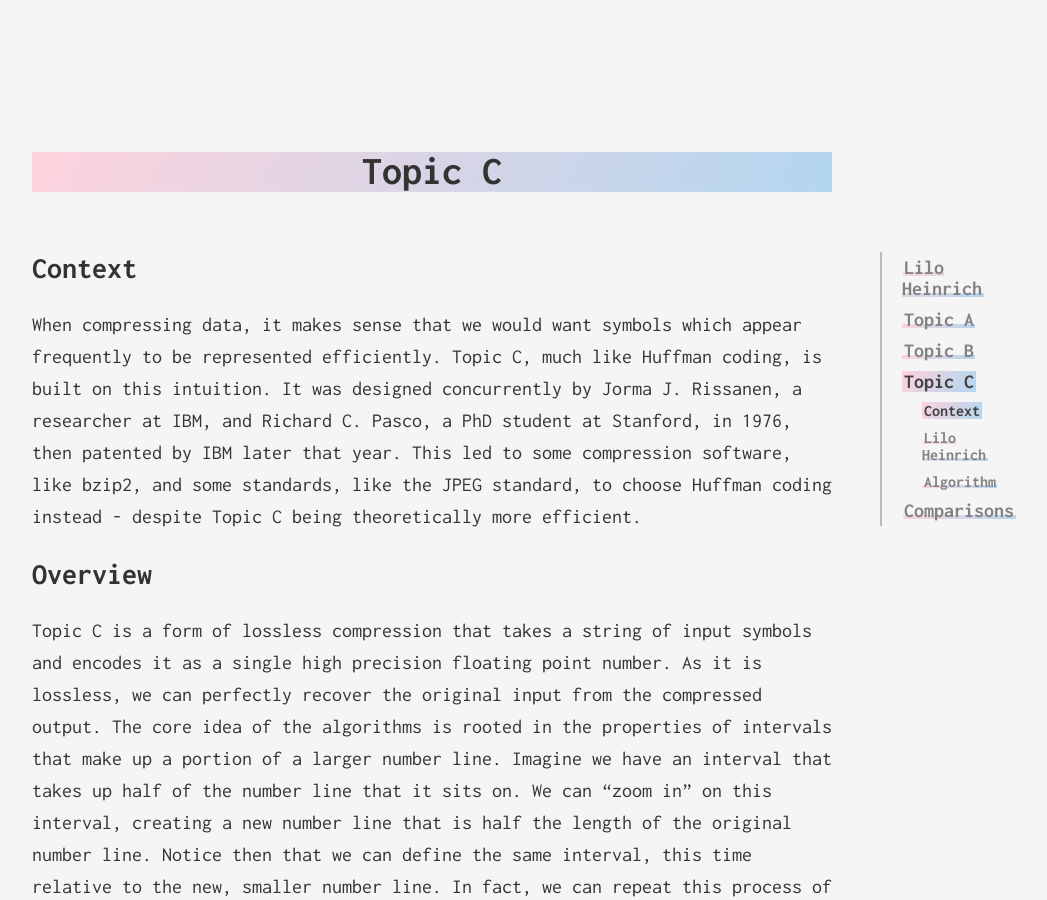
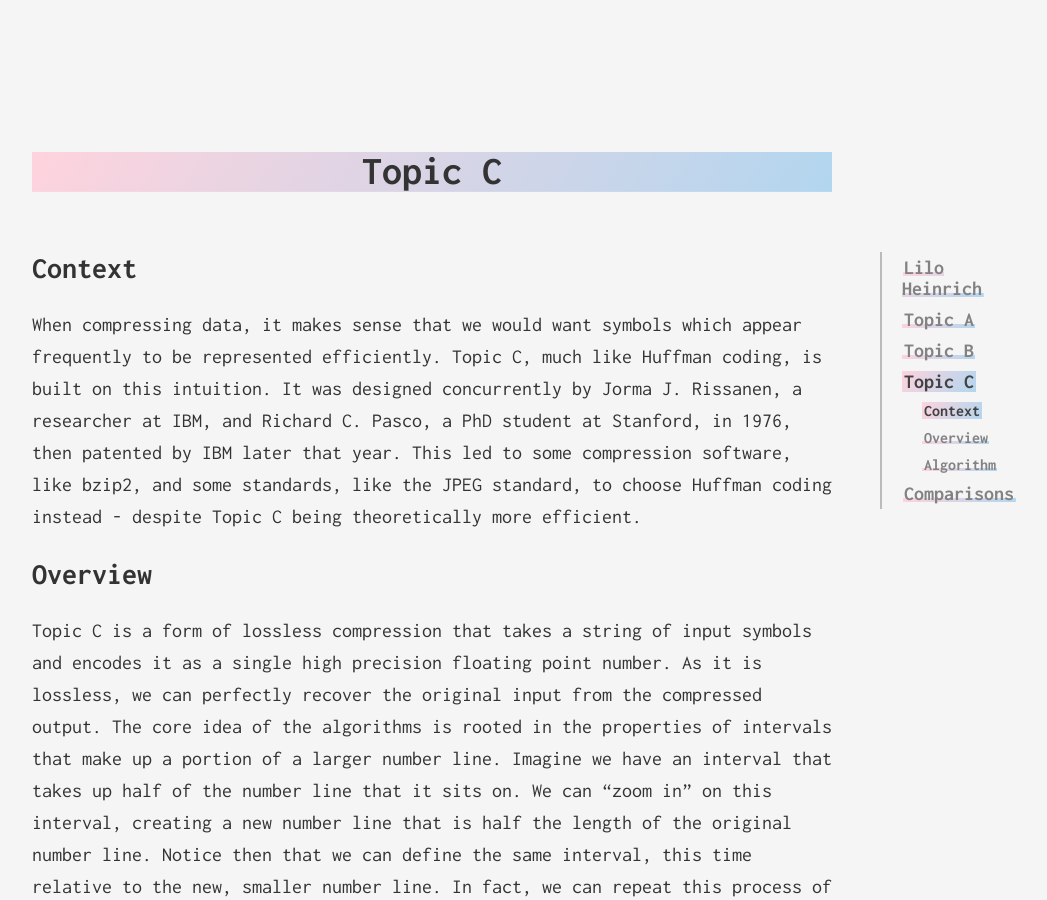
Before and after one commit to liloheinrich/testsite, a Jekyll site: the page built from _posts/2015-01-01-arithmetic.markdown, in a window 1280 px wide and 900 px high. Shown: the whole window, without its empty margins (208-1255 px from the left). Built offline with Jekyll 4.4.1, drawn with Linux system fonts in a browser that asks for light colours; nearby versions of some CDN libraries.

Commit message:
start personalizing?

```diff
--- a/_includes/post/navbar.html
+++ b/_includes/post/navbar.html
@@ -1,7 +1,7 @@
 <nav class="navbar" id="nav">
 <ul>
     <li><a href="#context">Context</a></li>
-    <li><a href="#overview">Lilo Heinrich</a></li>
+    <li><a href="#overview">Overview</a></li>
     <li><a href="#algorithm">Algorithm</a></li>
     {% if include.tags contains "examples" %}
     <li><a href="#examples">Examples</a></li>
```
